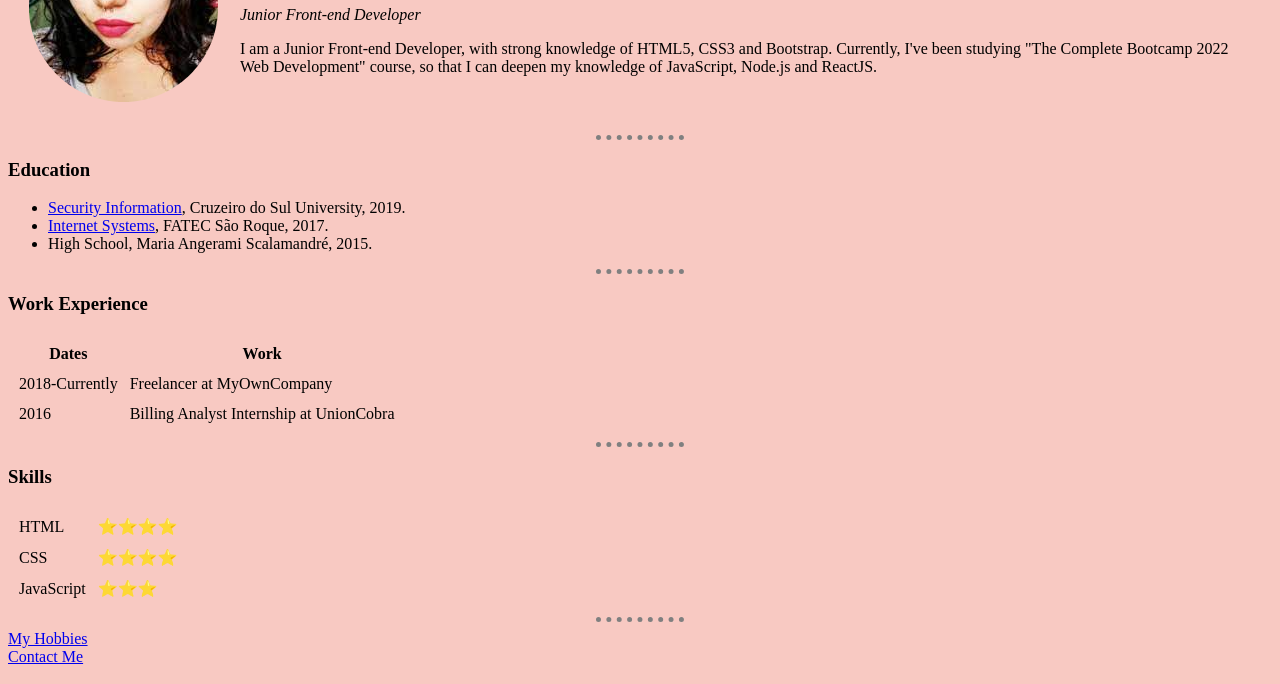
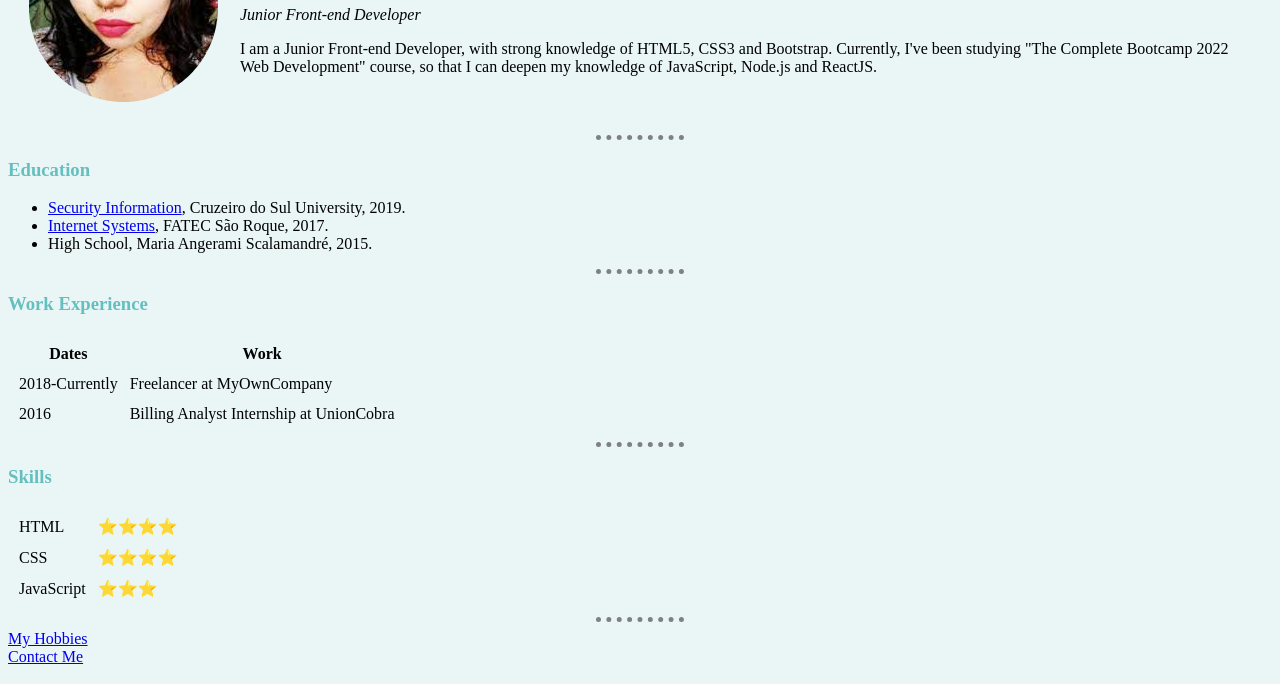
Before and after one commit to lucianafatino/html-personal-site, a plain HTML site: page index.html in a window 1280 px wide. Shown: the part 116-800 px from the top of the page. Drawn offline with Linux system fonts and the light colour scheme.

Commit message:
Assets and styles of the project

```diff
--- a/assets/css/style.css
+++ b/assets/css/style.css
@@ -1,5 +1,5 @@
 body{
-    background-color: #f8c9c2;
+    background-color: #EAF6F6;
 }
 
 hr{
@@ -9,3 +9,7 @@ hr{
     border-width: 5px;
     width: 7%;
 }
+
+h1, h3{
+    color: #66bfbf;
+}
```
